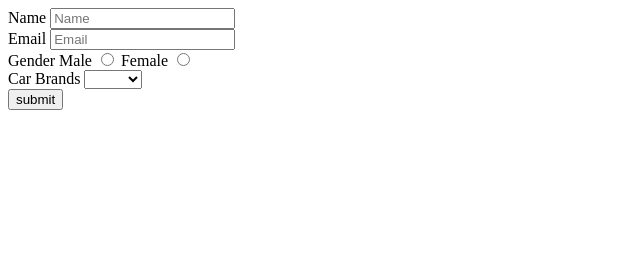
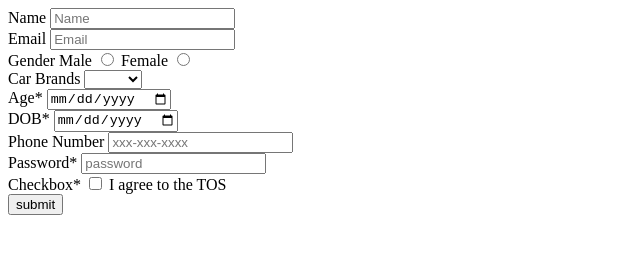
Before and after one commit to acciojob/signup-form-car-MayankMotan, a website: page main.html in a window 1280 px wide. Shown: the whole page, without its empty margins (0-640 px from the left). Drawn offline with Linux system fonts and the light colour scheme.

Commit message:
created a submission

```diff
--- a/main.html
+++ b/main.html
@@ -33,9 +33,23 @@
 		</select>
 		<br>
 
-
-
-	<button type="submit">submit</button>
+		<label for="age">Age*</label>
+		  <input type="date" name="age" id="age" placeholder="Age" required>
+		  <br>
+		  <label for="dob">DOB*</label>
+		  <input type="date" name="dob" id="dob" required>
+		  <br>
+		  <label for="tel">Phone Number</label>
+		  <input type="tel" name="tel" id="tel" placeholder="xxx-xxx-xxxx">
+		  <br>
+		  <label for="password">Password*</label>
+		  <input type="password" name="password" placeholder="password" id="password" required>
+		  <br>
+		  <label for="tos">Checkbox*</label>
+		  <input type="checkbox" name="tos" id="tos" required>
+		  <label for="tos">I agree to the TOS</label>
+		  <br>
+		 <button type="submit">submit</button>
 	</form>
 	 <script type="text/javascript" src="./script.js">
 </script>
```
